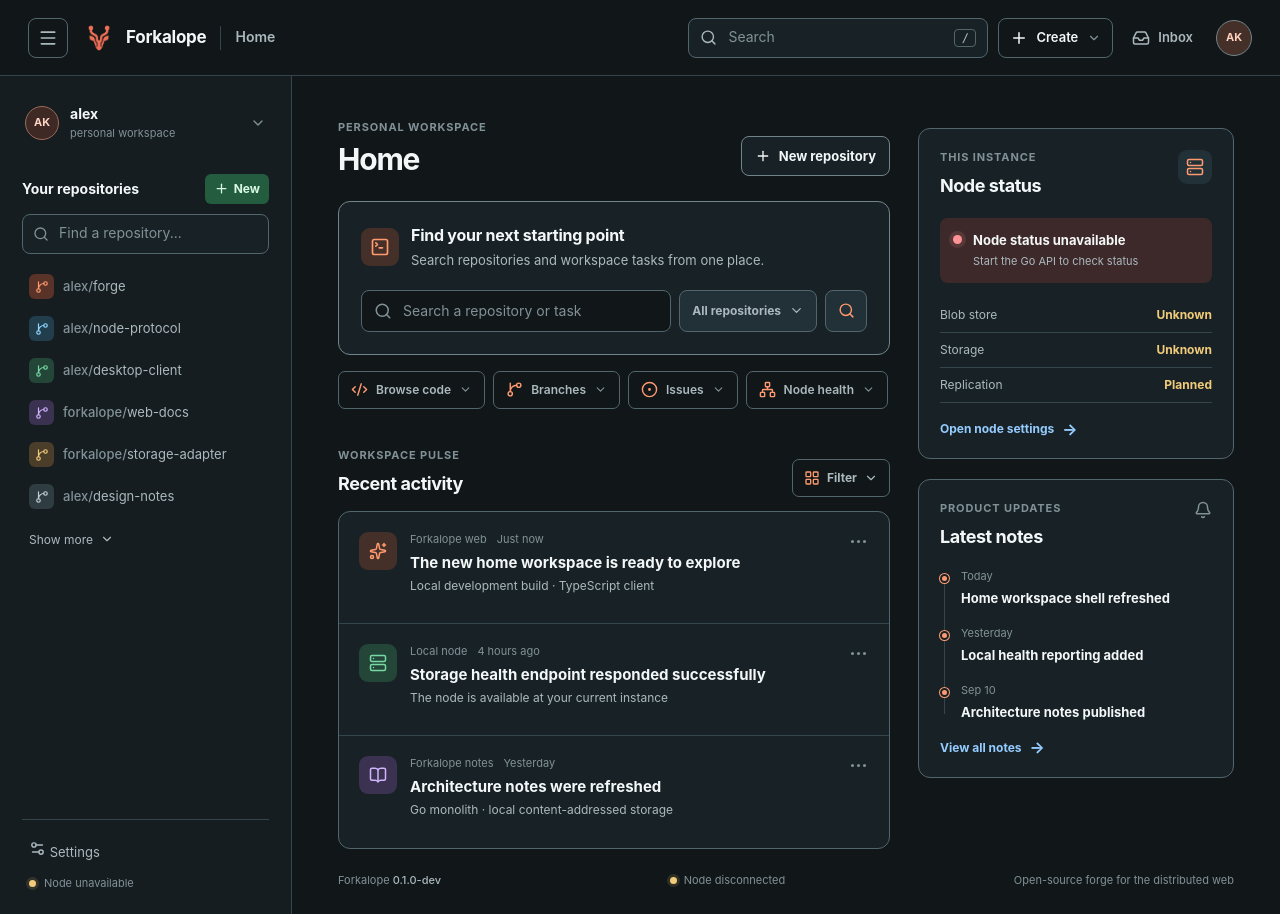
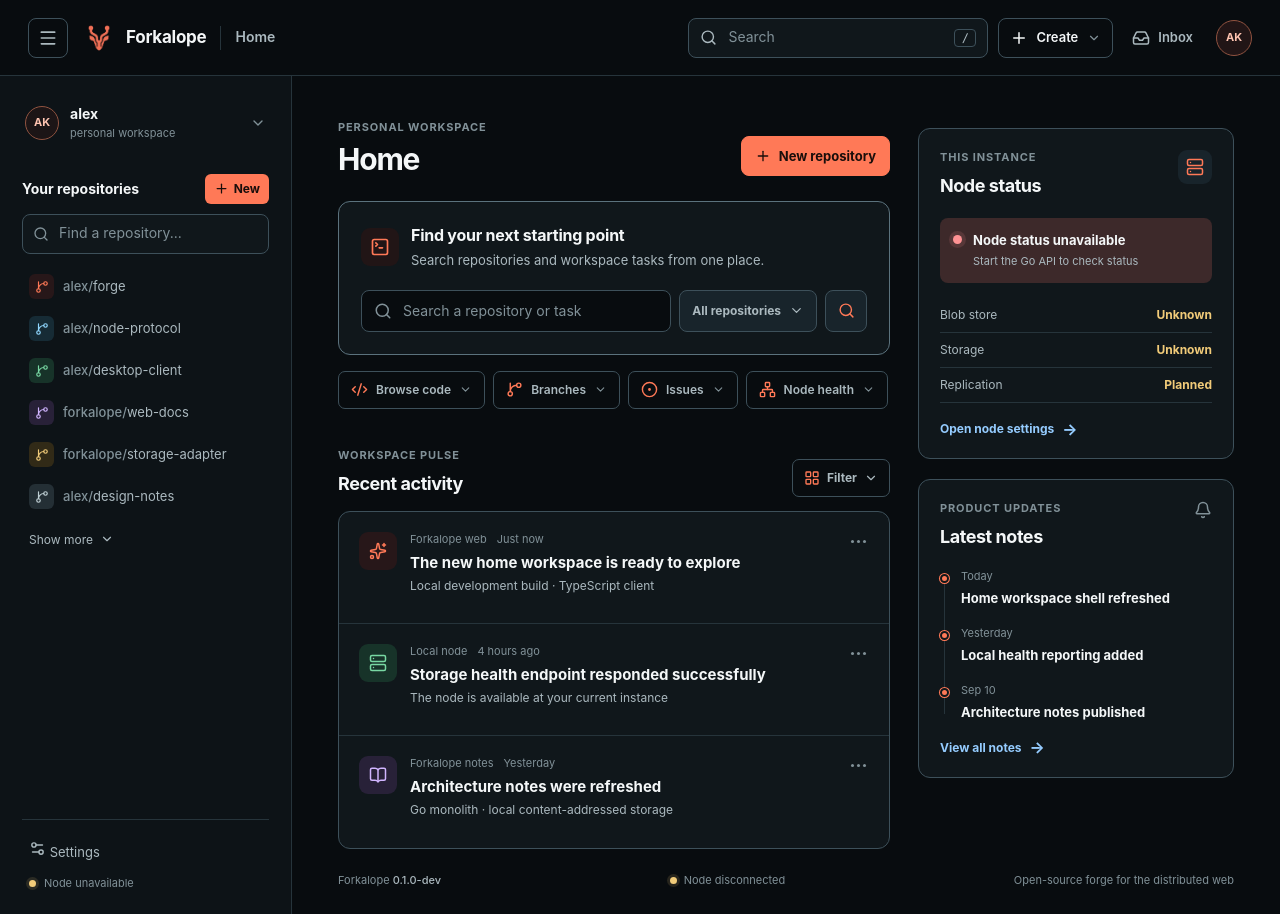
Before and after one commit to forkalope/forge, a React (Vite) app in the folder web/: page / in a window 1280 px wide. Built offline with nearby package versions, Linux system fonts and the light colour scheme; no server answers.

Commit message:
color changes

```diff
--- a/web/src/styles.css
+++ b/web/src/styles.css
@@ -1,16 +1,17 @@
 :root {
   color-scheme: dark;
-  --fl-bg: #111719;
-  --fl-surface: #182226;
-  --fl-raised: #223037;
-  --fl-border: #52656d;
-  --fl-border-strong: #71848b;
-  --fl-separator: #35454d;
+  --fl-bg: #080c0f;
+  --fl-surface: #10171b;
+  --fl-raised: #18242b;
+  --fl-border: #3d505a;
+  --fl-border-strong: #5b727d;
+  --fl-separator: #26343b;
   --fl-text: #f4f7f8;
   --fl-muted: #abb9bf;
   --fl-subtle: #819198;
-  --fl-accent: #ff9a70;
-  --fl-accent-soft: #443028;
+  --fl-accent: #ff7957;
+  --fl-accent-soft: #211516;
+  --fl-on-accent: #1a0e0b;
   --fl-link: #95ccff;
   --fl-success: #78d8a3;
   --fl-warning: #f1cb79;
@@ -39,7 +40,7 @@ button:focus-visible, input:focus-visible, a:focus-visible { outline: 2px solid
 a { color: inherit; }
 
 .app-shell { min-height: 100vh; background: var(--fl-bg); }
-.topbar { height: 76px; display: flex; align-items: center; justify-content: space-between; gap: 24px; padding: 0 28px; border-bottom: 1px solid var(--fl-separator); background: #111719; }
+.topbar { height: 76px; display: flex; align-items: center; justify-content: space-between; gap: 24px; padding: 0 28px; border-bottom: 1px solid var(--fl-separator); background: var(--fl-bg); }
 .brand-lockup, .topbar-actions, .brand, .topbar-action, .global-search, .sidebar-profile, .sidebar-heading, .repository-search, .repository-link, .quick-action, .filter-button, .health-row, .footer-status, .toast { display: flex; align-items: center; }
 .brand-lockup { min-width: 0; gap: 14px; }
 .brand { gap: 10px; color: var(--fl-text); font-size: 17px; font-weight: 700; letter-spacing: -.25px; text-decoration: none; }
@@ -60,13 +61,13 @@ a { color: inherit; }
 .create-action { border: 1px solid var(--fl-border); color: var(--fl-text); }
 .create-action > svg:last-child { margin-left: 1px; color: var(--fl-subtle); }
 .inbox-action { padding-inline: 9px; }
-.account-button { width: 36px; height: 36px; margin-left: 4px; border: 1px solid var(--fl-border-strong); border-radius: 50%; background: var(--fl-accent-soft); color: #ffd1be; font-size: 11px; font-weight: 700; }
+.account-button { width: 36px; height: 36px; margin-left: 4px; border: 1px solid #905340; border-radius: 50%; background: var(--fl-accent-soft); color: #ffc4b1; font-size: 11px; font-weight: 700; }
 .create-wrap, .filter-wrap { position: relative; }
 
 .workspace-shell { display: flex; min-height: calc(100vh - 76px); }
-.sidebar { width: var(--fl-sidebar-width); flex: 0 0 var(--fl-sidebar-width); display: flex; flex-direction: column; padding: 28px 22px 22px; border-right: 1px solid var(--fl-separator); background: #151d20; }
+.sidebar { width: var(--fl-sidebar-width); flex: 0 0 var(--fl-sidebar-width); display: flex; flex-direction: column; padding: 28px 22px 22px; border-right: 1px solid var(--fl-separator); background: #0d1317; }
 .sidebar-profile { gap: 11px; margin-bottom: 32px; padding: 0 3px; color: var(--fl-muted); }
-.profile-avatar { display: grid; place-items: center; width: 34px; height: 34px; border: 1px solid #9b6b5a; border-radius: 50%; background: #3e2925; color: #ffd6c4; font-size: 11px; font-weight: 700; }
+.profile-avatar { display: grid; place-items: center; width: 34px; height: 34px; border: 1px solid #905340; border-radius: 50%; background: #1c1516; color: #ffc4b1; font-size: 11px; font-weight: 700; }
 .sidebar-profile div:nth-child(2) { min-width: 0; flex: 1; }
 .sidebar-profile strong, .sidebar-profile span { display: block; }
 .sidebar-profile strong { color: var(--fl-text); font-size: 14px; }
@@ -74,14 +75,14 @@ a { color: inherit; }
 .sidebar-profile > svg { color: var(--fl-subtle); }
 .sidebar-heading { justify-content: space-between; gap: 12px; margin: 0 0 10px; }
 .sidebar-heading h2 { margin: 0; color: var(--fl-text); font-size: 14px; font-weight: 700; }
-.new-repository { display: flex; align-items: center; gap: 5px; padding: 6px 9px; border-radius: 6px; background: #245c40; color: #d9f9e5; font-size: 12px; font-weight: 700; }
-.new-repository:hover { background: #2e7650; }
+.new-repository { display: flex; align-items: center; gap: 5px; padding: 6px 9px; border-radius: 6px; background: var(--fl-accent); color: var(--fl-on-accent); font-size: 12px; font-weight: 700; }
+.new-repository:hover { background: #ff8a6b; }
 .repository-search { height: 40px; gap: 8px; padding: 0 10px; border: 1px solid var(--fl-border); border-radius: var(--fl-radius-control); background: var(--fl-surface); color: var(--fl-subtle); }
 .repository-list { display: grid; gap: 2px; margin-top: 13px; }
 .repository-link { width: 100%; min-height: 40px; gap: 9px; padding: 5px 7px; border-radius: 6px; text-align: left; }
 .repository-link:hover { background: var(--fl-raised); }
 .repo-mark { display: grid; place-items: center; width: 25px; height: 25px; flex: 0 0 25px; border-radius: 6px; }
-.repo-mark.coral { background: #5a3328; color: var(--fl-accent); }.repo-mark.sky { background: #223e4d; color: #90d8ff; }.repo-mark.mint { background: #234639; color: var(--fl-success); }.repo-mark.violet { background: #3b3150; color: #d1b5ff; }.repo-mark.amber { background: #4a3d29; color: var(--fl-warning); }.repo-mark.slate { background: #2f3d43; color: #c0d0d5; }
+.repo-mark.coral { background: #271719; color: var(--fl-accent); }.repo-mark.sky { background: #162b35; color: #90d8ff; }.repo-mark.mint { background: #173329; color: var(--fl-success); }.repo-mark.violet { background: #282138; color: #d1b5ff; }.repo-mark.amber { background: #312a17; color: var(--fl-warning); }.repo-mark.slate { background: #242f35; color: #c0d0d5; }
 .repository-name { min-width: 0; overflow: hidden; color: var(--fl-muted); font-size: 13px; text-overflow: ellipsis; white-space: nowrap; }
 .repository-name b { color: var(--fl-subtle); font-weight: 500; }
 .sidebar-empty { margin: 12px 8px; color: var(--fl-subtle); font-size: 12px; }
@@ -103,15 +104,15 @@ a { color: inherit; }
 .section-kicker { margin: 0 0 7px; color: var(--fl-subtle); font-size: 11px; font-weight: 700; letter-spacing: .08em; text-transform: uppercase; }
 h1, h2, h3, p { margin-top: 0; }
 .page-heading h1 { margin: 0; color: var(--fl-text); font-size: 30px; line-height: 1.1; letter-spacing: -.04em; }
-.outline-button { display: flex; align-items: center; gap: 8px; min-height: 40px; padding: 0 13px; border: 1px solid var(--fl-border-strong); border-radius: var(--fl-radius-control); background: var(--fl-surface); color: var(--fl-text); font-size: 13px; font-weight: 700; }
-.outline-button:hover { border-color: var(--fl-accent); background: var(--fl-raised); }
-.workspace-launcher { padding: 22px; border: 1px solid var(--fl-border-strong); border-radius: var(--fl-radius-panel); background: #182226; }
+.outline-button { display: flex; align-items: center; gap: 8px; min-height: 40px; padding: 0 13px; border: 1px solid var(--fl-accent); border-radius: var(--fl-radius-control); background: var(--fl-accent); color: var(--fl-on-accent); font-size: 13px; font-weight: 700; }
+.outline-button:hover { border-color: #ff8a6b; background: #ff8a6b; }
+.workspace-launcher { padding: 22px; border: 1px solid var(--fl-border-strong); border-radius: var(--fl-radius-panel); background: var(--fl-surface); }
 .launcher-topline { display: flex; align-items: center; gap: 12px; }
 .launcher-icon { display: grid; place-items: center; width: 38px; height: 38px; border-radius: 9px; background: var(--fl-accent-soft); color: var(--fl-accent); }
 .launcher-topline h2 { margin-bottom: 4px; font-size: 16px; letter-spacing: -.015em; }
 .launcher-topline p { margin: 0; color: var(--fl-muted); font-size: 13px; }
 .launcher-controls { display: flex; gap: 8px; margin-top: 20px; }
-.launcher-input-wrap { display: flex; align-items: center; gap: 9px; min-width: 0; flex: 1; height: 42px; padding: 0 12px; border: 1px solid var(--fl-border); border-radius: var(--fl-radius-control); background: #111719; color: var(--fl-subtle); }
+.launcher-input-wrap { display: flex; align-items: center; gap: 9px; min-width: 0; flex: 1; height: 42px; padding: 0 12px; border: 1px solid var(--fl-border); border-radius: var(--fl-radius-control); background: var(--fl-bg); color: var(--fl-subtle); }
 .scope-button, .submit-search { height: 42px; border: 1px solid var(--fl-border); border-radius: var(--fl-radius-control); background: var(--fl-raised); color: var(--fl-muted); font-size: 12px; font-weight: 700; }
 .scope-button { display: flex; align-items: center; gap: 8px; padding: 0 12px; white-space: nowrap; }
 .submit-search { display: grid; place-items: center; width: 42px; flex: 0 0 42px; color: var(--fl-accent); }
@@ -129,7 +130,7 @@ h1, h2, h3, p { margin-top: 0; }
 .activity-item { display: flex; gap: 13px; min-height: 112px; padding: 20px 20px 19px; border-bottom: 1px solid var(--fl-separator); }
 .activity-item:last-child { border-bottom: 0; }
 .activity-icon { display: grid; place-items: center; width: 38px; height: 38px; flex: 0 0 38px; border-radius: 9px; }
-.activity-icon.coral { background: var(--fl-accent-soft); color: var(--fl-accent); }.activity-icon.mint { background: #234639; color: var(--fl-success); }.activity-icon.violet { background: #3b3150; color: #d1b5ff; }
+.activity-icon.coral { background: #271719; color: var(--fl-accent); }.activity-icon.mint { background: #173329; color: var(--fl-success); }.activity-icon.violet { background: #282138; color: #d1b5ff; }
 .activity-copy { min-width: 0; flex: 1; }
 .activity-meta { display: flex; align-items: center; gap: 10px; margin-bottom: 5px; color: var(--fl-subtle); font-size: 11px; }
 .activity-meta time { color: var(--fl-subtle); }
```
